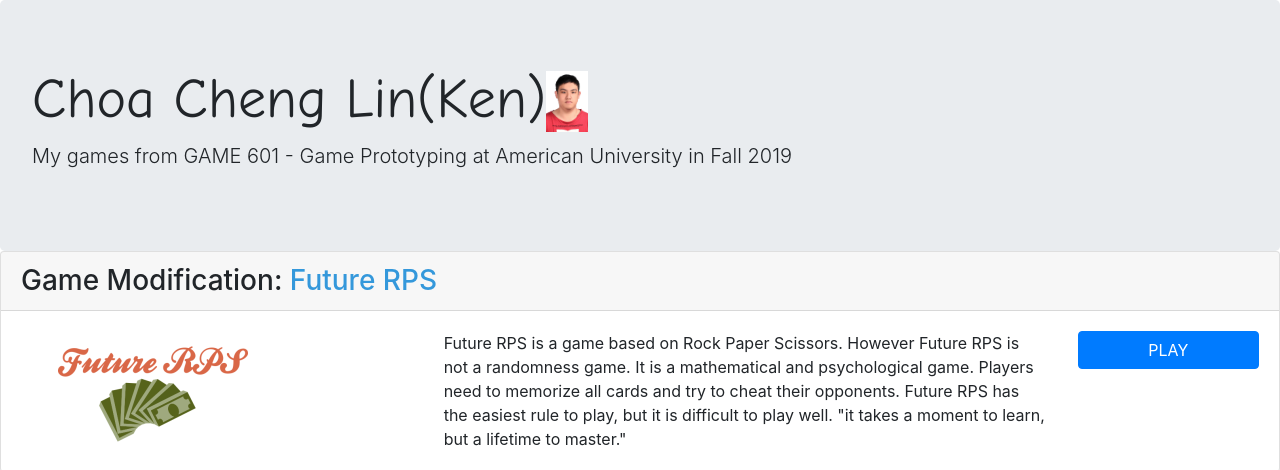
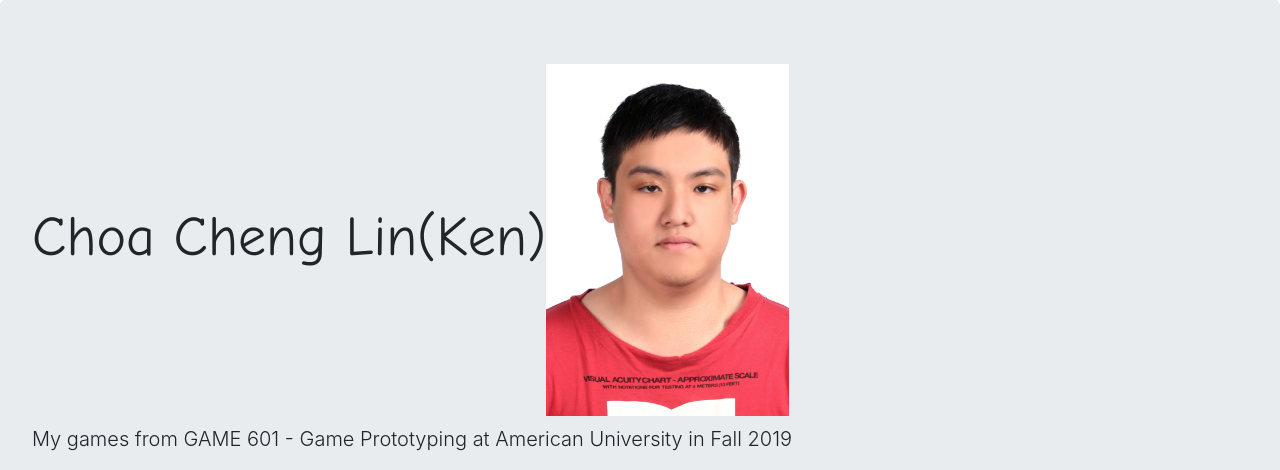
Before and after one commit to lin60102/Game-Prototyping-GAME-601-002, a plain HTML site: page index.html in a window 1280 px wide. Shown: the top 470 px of the page. Drawn offline with nearby package versions, Linux system fonts and the light colour scheme.

Commit message:
Update index.html

```diff
--- a/index.html
+++ b/index.html
@@ -11,7 +11,7 @@
 
 <body>
   <div class="jumbotron m-0">
-    <h1 class="display-4"><span style="font-family:Comic Sans MS,cursive">Choa Cheng Lin(Ken)</span><img class="img-fluid" src="./a.jpg"height="60" width="42"></h1>
+    <h1 class="display-4"><span style="font-family:Comic Sans MS,cursive">Choa Cheng Lin(Ken)</span><img class="img-fluid" src="./a.jpg"height="20%" width="20%"></h1>
     <p class="lead">My games from GAME 601 - Game Prototyping at American University in Fall 2019</p>
   </div>
   <div class="card">
```
